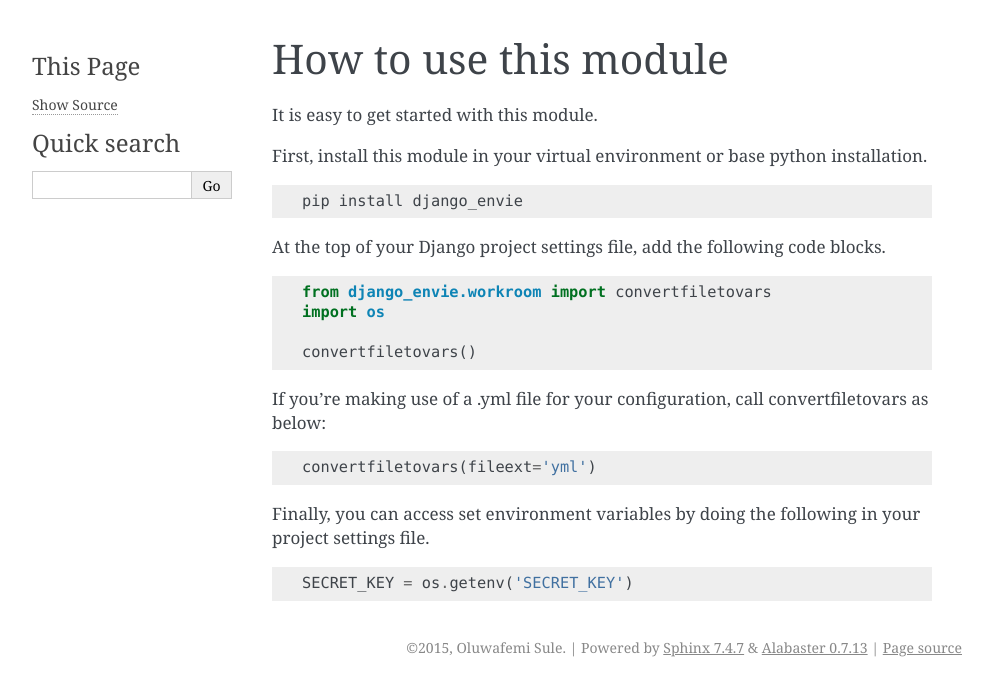
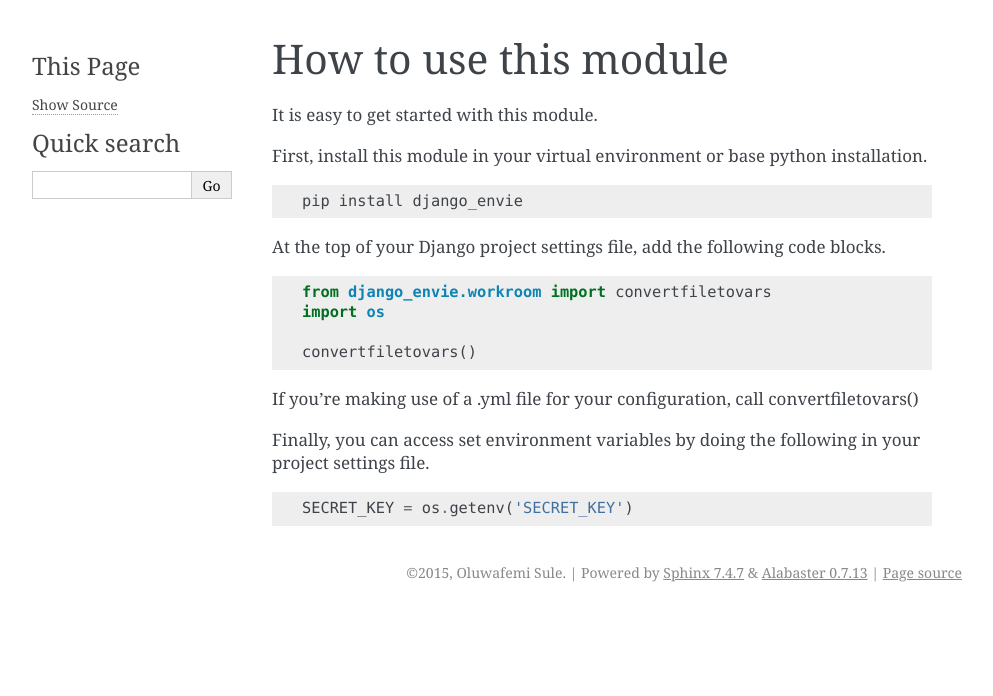
Before and after one commit to osule/django-envie, a Sphinx documentation site: the page built from docs/03-importing.rst, in a window 1280 px wide. Shown: the top 696 px of the page, without its empty margins (148-1141 px from the left). Built offline with Sphinx 7.4.7, drawn with Linux system fonts in a browser that asks for light colours.

Commit message:
Update docs for new version

```diff
--- a/docs/03-importing.rst
+++ b/docs/03-importing.rst
@@ -20,11 +20,7 @@ At the top of your Django project settings file, add the following code blocks.
 
     convertfiletovars()
 
-If you're making use of a .yml file for your configuration, call convertfiletovars as below:
-
-.. code-block:: python
-
-    convertfiletovars(fileext='yml')
+If you're making use of a .yml file for your configuration, call convertfiletovars()
 
 
 Finally, you can access set environment variables by doing the following in your project settings file.
```
